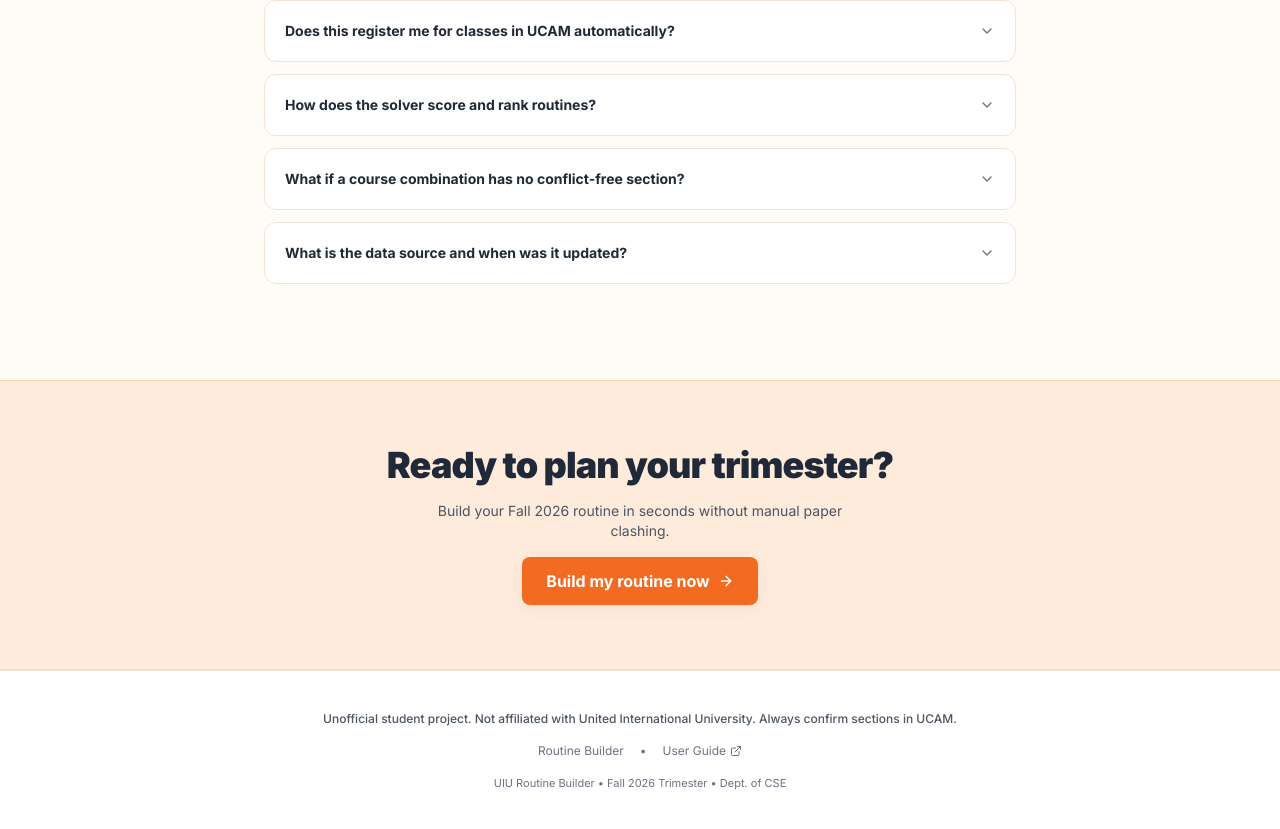
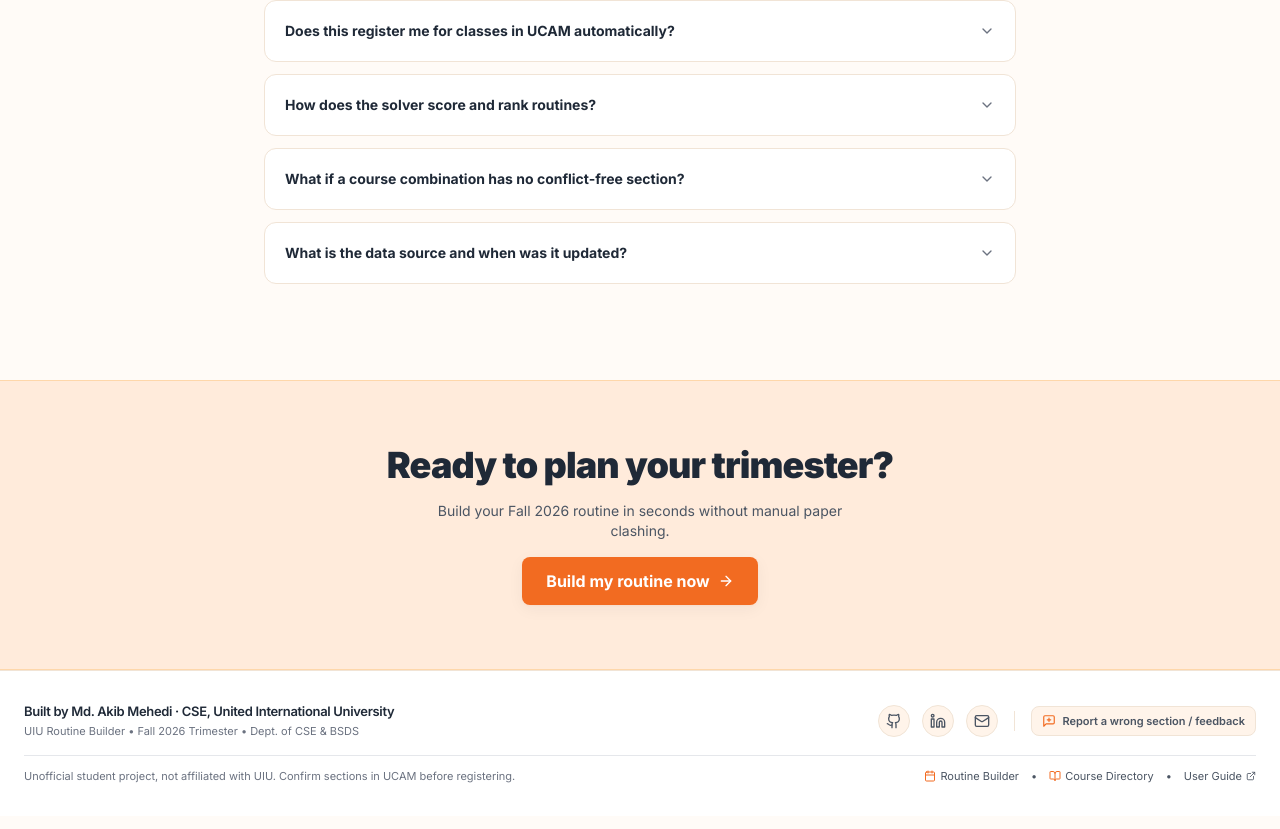
Before and after one commit to akibmehedi666/uiu-routine-builder, a Next.js app: page / in a window 1280 px wide. Shown: the part 3178-4007 px from the top of the page. Built offline with nearby package versions, Linux system fonts and the light colour scheme.

Commit message:
feat: add creator credit footer on every page and centralized site config

```diff
--- a/src/app/builder/page.tsx
+++ b/src/app/builder/page.tsx
@@ -13,6 +13,7 @@ import {
 } from '../../types';
 import { useSolver } from '../../hooks/useSolver';
 import { SiteNav } from '../../components/SiteNav';
+import { SiteFooter } from '../../components/SiteFooter';
 import { CourseSelector } from '../../components/CourseSelector';
 import { Timetable } from '../../components/Timetable';
 import { ScheduleComparison } from '../../components/ScheduleComparison';
@@ -593,6 +594,9 @@ export default function BuilderPage() {
         </div>
       </main>
 
+      {/* Footer */}
+      <SiteFooter />
+
       {/* 3. Course-Wise Faculty Explorer Slide-Over Panel */}
       {explorerCourseCode && (
         <FacultyExplorer
--- a/src/app/faculty/page.tsx
+++ b/src/app/faculty/page.tsx
@@ -45,6 +45,7 @@ import {
   FacultyCrossReferenceItem,
 } from '../../lib/courseDirectory';
 import { SiteNav } from '../../components/SiteNav';
+import { SiteFooter } from '../../components/SiteFooter';
 import { getCourseColor } from '../../utils/colors';
 import { formatTime24 } from '../../utils/export';
 import { applyFixedCourseOverlay, isFixedCourse, isManualScheduleCourse } from '../../lib/fixedCourses';
@@ -1101,6 +1102,9 @@ function CourseDirectoryContent() {
         </div>
       </main>
 
+      {/* Footer */}
+      <SiteFooter />
+
       {/* 5. Faculty Cross-Reference Popover (11D) */}
       {popoverFaculty && (
         <div
--- a/src/app/page.tsx
+++ b/src/app/page.tsx
@@ -28,6 +28,7 @@ import {
 import { formatTime24 } from '../utils/export';
 
 import { SiteNav } from '../components/SiteNav';
+import { SiteFooter } from '../components/SiteFooter';
 
 // Live metadata numbers directly from extracted datasets
 const STATS = {
@@ -525,31 +526,7 @@ export default function LandingPage() {
       </section>
 
       {/* 8. Footer */}
-      <footer className="py-10 bg-surface border-t border-app-border text-center text-xs text-text-muted">
-        <div className="max-w-[1200px] mx-auto px-4 sm:px-6 space-y-2">
-          <p className="font-medium text-text-secondary">
-            Unofficial student project. Not affiliated with United International University. Always confirm sections in UCAM.
-          </p>
-          <div className="flex items-center justify-center space-x-4 pt-2">
-            <Link href="/builder" className="hover:text-orange-600 transition-colors">
-              Routine Builder
-            </Link>
-            <span>•</span>
-            <a
-              href="https://github.com"
-              target="_blank"
-              rel="noopener noreferrer"
-              className="hover:text-orange-600 transition-colors inline-flex items-center gap-1"
-            >
-              <span>User Guide</span>
-              <ExternalLink className="w-3 h-3" />
-            </a>
-          </div>
-          <p className="text-[11px] pt-2 text-text-muted">
-            UIU Routine Builder • Fall 2026 Trimester • Dept. of CSE
-          </p>
-        </div>
-      </footer>
+      <SiteFooter />
     </div>
   );
 }
--- /dev/null
+++ b/src/components/SiteFooter.tsx
@@ -0,0 +1,135 @@
+import React from 'react';
+import Link from 'next/link';
+import {
+  Github,
+  Linkedin,
+  Mail,
+  MessageSquarePlus,
+  ExternalLink,
+  BookOpen,
+  Calendar,
+} from 'lucide-react';
+import { siteConfig } from '../config/site';
+
+interface SiteFooterProps {
+  className?: string;
+  compact?: boolean;
+}
+
+export function SiteFooter({ className = '', compact = false }: SiteFooterProps) {
+  return (
+    <footer
+      className={`border-t border-app-border bg-surface text-text-muted text-xs ${
+        compact ? 'py-5' : 'py-8'
+      } ${className}`}
+    >
+      <div className="max-w-[1400px] mx-auto px-4 sm:px-6 space-y-4">
+        {/* Creator Info & Social Links */}
+        <div className="flex flex-col sm:flex-row items-center justify-between gap-3 text-center sm:text-left">
+          <div className="space-y-1">
+            <p className="font-semibold text-text-primary text-[13px] tracking-tight">
+              {siteConfig.creator.creditText}
+            </p>
+            <p className="text-[11px] text-text-muted">
+              {siteConfig.name} • {siteConfig.trimester}
+            </p>
+          </div>
+
+          {/* Social Icons & Feedback Link */}
+          <div className="flex items-center gap-3">
+            {/* GitHub */}
+            {siteConfig.creator.github && (
+              <a
+                href={siteConfig.creator.github}
+                target="_blank"
+                rel="noopener noreferrer"
+                className="w-8 h-8 rounded-full bg-subtle hover:bg-orange-50 border border-app-border hover:border-orange-200 text-text-secondary hover:text-orange-600 flex items-center justify-center transition-colors shadow-2xs"
+                aria-label="GitHub Profile"
+                title="GitHub: Md. Akib Mehedi"
+              >
+                <Github className="w-4 h-4" />
+              </a>
+            )}
+
+            {/* LinkedIn */}
+            {siteConfig.creator.linkedin && (
+              <a
+                href={siteConfig.creator.linkedin}
+                target="_blank"
+                rel="noopener noreferrer"
+                className="w-8 h-8 rounded-full bg-subtle hover:bg-orange-50 border border-app-border hover:border-orange-200 text-text-secondary hover:text-orange-600 flex items-center justify-center transition-colors shadow-2xs"
+                aria-label="LinkedIn Profile"
+                title="LinkedIn: Md. Akib Mehedi"
+              >
+                <Linkedin className="w-4 h-4" />
+              </a>
+            )}
+
+            {/* Email */}
+            {siteConfig.creator.email && (
+              <a
+                href={siteConfig.creator.email}
+                className="w-8 h-8 rounded-full bg-subtle hover:bg-orange-50 border border-app-border hover:border-orange-200 text-text-secondary hover:text-orange-600 flex items-center justify-center transition-colors shadow-2xs"
+                aria-label="Send Email"
+                title="Email: akibmehedi666@gmail.com"
+              >
+                <Mail className="w-4 h-4" />
+              </a>
+            )}
+
+            <span className="w-px h-5 bg-app-border mx-1" aria-hidden="true" />
+
+            {/* Report wrong section / Feedback */}
+            {siteConfig.feedback.url && (
+              <a
+                href={siteConfig.feedback.url}
+                target="_blank"
+                rel="noopener noreferrer"
+                className="px-2.5 py-1.5 rounded-btn bg-subtle hover:bg-orange-50 border border-app-border hover:border-orange-200 text-text-secondary hover:text-orange-600 font-semibold text-[11px] inline-flex items-center gap-1.5 transition-colors shadow-2xs"
+                title="Report an error in class timings, rooms, or submit feedback"
+              >
+                <MessageSquarePlus className="w-3.5 h-3.5 text-orange-500" />
+                <span>{siteConfig.feedback.label}</span>
+              </a>
+            )}
+          </div>
+        </div>
+
+        {/* Disclaimer & Nav Links */}
+        <div className="pt-3 border-t border-app-border/60 flex flex-col sm:flex-row items-center justify-between gap-2.5 text-[11px]">
+          <p className="text-text-muted text-center sm:text-left max-w-2xl">
+            {siteConfig.disclaimer}
+          </p>
+
+          <div className="flex items-center gap-3 text-text-secondary flex-wrap justify-center">
+            <Link
+              href={siteConfig.links.routineBuilder}
+              className="hover:text-orange-600 transition-colors inline-flex items-center gap-1"
+            >
+              <Calendar className="w-3 h-3 text-orange-500" />
+              <span>Routine Builder</span>
+            </Link>
+            <span>•</span>
+            <Link
+              href={siteConfig.links.courseDirectory}
+              className="hover:text-orange-600 transition-colors inline-flex items-center gap-1"
+            >
+              <BookOpen className="w-3 h-3 text-orange-500" />
+              <span>Course Directory</span>
+            </Link>
+            <span>•</span>
+            <a
+              href={siteConfig.links.userGuide}
+              target="_blank"
+              rel="noopener noreferrer"
+              className="hover:text-orange-600 transition-colors inline-flex items-center gap-1"
+            >
+              <span>User Guide</span>
+              <ExternalLink className="w-2.5 h-2.5" />
+            </a>
+          </div>
+        </div>
+      </div>
+    </footer>
+  );
+}
--- /dev/null
+++ b/src/config/site.ts
@@ -0,0 +1,55 @@
+/**
+ * Centralized Site and Creator Configuration.
+ * Edit links, creator information, feedback URL, and disclaimers here.
+ */
+
+export interface SiteConfig {
+  name: string;
+  trimester: string;
+  creator: {
+    name: string;
+    department: string;
+    university: string;
+    creditText: string;
+    github: string;
+    linkedin: string;
+    email: string;
+  };
+  feedback: {
+    label: string;
+    url: string;
+  };
+  disclaimer: string;
+  links: {
+    routineBuilder: string;
+    courseDirectory: string;
+    userGuide: string;
+    githubRepo: string;
+  };
+}
+
+export const siteConfig: SiteConfig = {
+  name: 'UIU Routine Builder',
+  trimester: 'Fall 2026 Trimester • Dept. of CSE & BSDS',
+  creator: {
+    name: 'Md. Akib Mehedi',
+    department: 'CSE',
+    university: 'United International University',
+    creditText: 'Built by Md. Akib Mehedi · CSE, United International University',
+    github: 'https://github.com/akibmehedi666/',
+    linkedin: 'https://www.linkedin.com/in/akib-mehedi',
+    email: 'mailto:akibmehedi666@gmail.com',
+  },
+  feedback: {
+    label: 'Report a wrong section / feedback',
+    url: 'https://github.com/akibmehedi666/uiu-routine-builder/issues',
+  },
+  disclaimer:
+    'Unofficial student project, not affiliated with UIU. Confirm sections in UCAM before registering.',
+  links: {
+    routineBuilder: '/builder',
+    courseDirectory: '/faculty',
+    userGuide: 'https://github.com/akibmehedi666/uiu-routine-builder#readme',
+    githubRepo: 'https://github.com/akibmehedi666/uiu-routine-builder',
+  },
+};
```
